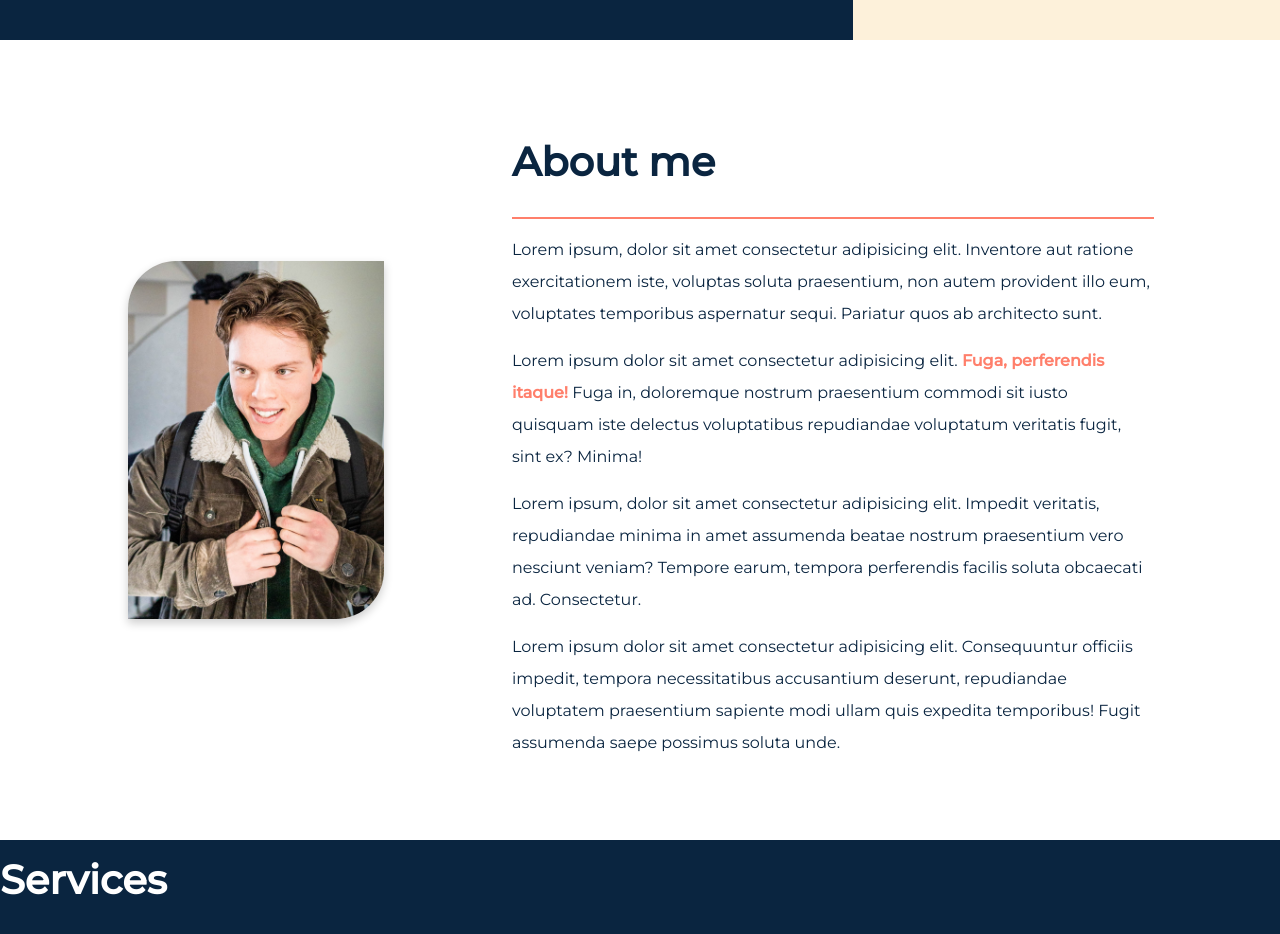
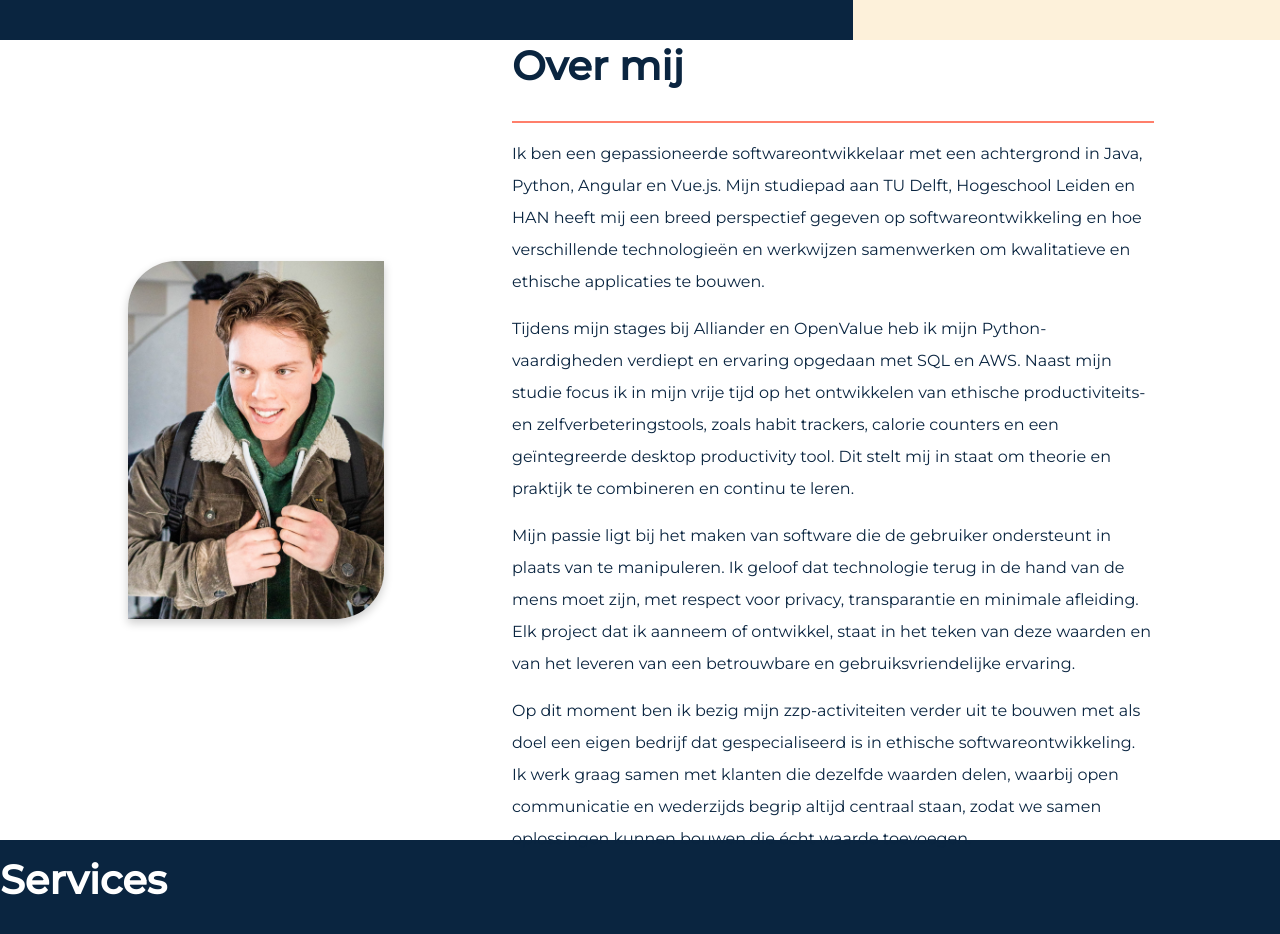
Before and after one commit to MitchellvanR/portfolio-v2, an Angular app: page / in a window 1280 px wide. Shown: the part 760-1694 px from the top of the page. Built offline with nearby package versions, Linux system fonts and the light colour scheme.

Commit message:
Add text for the about page

```diff
--- a/src/app/about/about.html
+++ b/src/app/about/about.html
@@ -3,11 +3,10 @@
         <img src="assets/images/aboutme.jpg" alt="Mitchell van Rijswijk, software developer">
     </div>
     <div class="text-container">
-        <h1>About me</h1>
+        <h1>{{  text.title  }}</h1>
         <div class="hr-accent"></div>
-        <p>Lorem ipsum, dolor sit amet consectetur adipisicing elit. Inventore aut ratione exercitationem iste, voluptas soluta praesentium, non autem provident illo eum, voluptates temporibus aspernatur sequi. Pariatur quos ab architecto sunt.</p>
-        <p>Lorem ipsum dolor sit amet consectetur adipisicing elit. <b style="color: var(--accent-color)">Fuga, perferendis itaque!</b> Fuga in, doloremque nostrum praesentium commodi sit iusto quisquam iste delectus voluptatibus repudiandae voluptatum veritatis fugit, sint ex? Minima!</p>
-        <p>Lorem ipsum, dolor sit amet consectetur adipisicing elit. Impedit veritatis, repudiandae minima in amet assumenda beatae nostrum praesentium vero nesciunt veniam? Tempore earum, tempora perferendis facilis soluta obcaecati ad. Consectetur.</p>
-        <p>Lorem ipsum dolor sit amet consectetur adipisicing elit. Consequuntur officiis impedit, tempora necessitatibus accusantium deserunt, repudiandae voluptatem praesentium sapiente modi ullam quis expedita temporibus! Fugit assumenda saepe possimus soluta unde.</p>
+        @for (paragraph of text.paragraphs; track paragraph) {
+            <p>{{ paragraph }}</p>
+        }
     </div>
 </article>
--- a/src/app/about/about.ts
+++ b/src/app/about/about.ts
@@ -1,4 +1,5 @@
-import { Component } from '@angular/core';
+import { Component, Input } from '@angular/core';
+import { TRANSLATIONS } from '../translations';
 
 @Component({
   selector: 'app-about',
@@ -7,5 +8,9 @@ import { Component } from '@angular/core';
   styleUrl: './about.css'
 })
 export class About {
+  @Input() activeLanguage: 'NL' | 'EN' = 'NL'
 
+  get text() {
+    return TRANSLATIONS[this.activeLanguage].about
+  }
 }
--- a/src/app/app.html
+++ b/src/app/app.html
@@ -7,7 +7,7 @@
 </app-navigation>
 <main>
     <app-splash [activeLanguage]="activeLanguage" (sectionChange)="onSectionChange($event)"></app-splash>
-    <app-about></app-about>
+    <app-about [activeLanguage]="activeLanguage"></app-about>
     <app-services></app-services>
     <app-skills></app-skills>
 </main>
--- a/src/app/translations.ts
+++ b/src/app/translations.ts
@@ -3,7 +3,10 @@ export const TRANSLATIONS = {
         about: {
             title: 'Over mij',
             paragraphs: [
-
+                'Ik ben een gepassioneerde softwareontwikkelaar met een achtergrond in Java, Python, Angular en Vue.js. Mijn studiepad aan TU Delft, Hogeschool Leiden en HAN heeft mij een breed perspectief gegeven op softwareontwikkeling en hoe verschillende technologieën en werkwijzen samenwerken om kwalitatieve en ethische applicaties te bouwen.',
+                'Tijdens mijn stages bij Alliander en OpenValue heb ik mijn Python-vaardigheden verdiept en ervaring opgedaan met SQL en AWS. Naast mijn studie focus ik in mijn vrije tijd op het ontwikkelen van ethische productiviteits- en zelfverbeteringstools, zoals habit trackers, calorie counters en een geïntegreerde desktop productivity tool. Dit stelt mij in staat om theorie en praktijk te combineren en continu te leren.',
+                'Mijn passie ligt bij het maken van software die de gebruiker ondersteunt in plaats van te manipuleren. Ik geloof dat technologie terug in de hand van de mens moet zijn, met respect voor privacy, transparantie en minimale afleiding. Elk project dat ik aanneem of ontwikkel, staat in het teken van deze waarden en van het leveren van een betrouwbare en gebruiksvriendelijke ervaring.',
+                'Op dit moment ben ik bezig mijn zzp-activiteiten verder uit te bouwen met als doel een eigen bedrijf dat gespecialiseerd is in ethische softwareontwikkeling. Ik werk graag samen met klanten die dezelfde waarden delen, waarbij open communicatie en wederzijds begrip altijd centraal staan, zodat we samen oplossingen kunnen bouwen die écht waarde toevoegen.'
             ]
         },
         navigation: {
@@ -28,7 +31,10 @@ export const TRANSLATIONS = {
         about: {
             title: 'About me',
             paragraphs: [
-
+                'I am a passionate software developer with a background in Java, Python, Angular, and Vue.js. My academic journey at TU Delft, Leiden University of Applied Sciences, and HAN University of Applied Sciences has given me a broad perspective on software development and how different technologies and approaches come together to build high-quality and ethical applications.',
+                'During my internships at Alliander and OpenValue, I deepened my Python skills and gained experience with SQL and AWS. Outside of my studies, I focus on developing ethical productivity and self-improvement tools, such as habit trackers, calorie counters, and an integrated desktop productivity tool. This allows me to combine theory and practice while continuously learning.',
+                'My passion lies in creating software that supports users rather than manipulates them. I believe technology should be back in the hands of the people, with respect for privacy, transparency, and minimal distractions. Every project I take on or develop reflects these values and aims to deliver a reliable and user-friendly experience.',
+                'Currently, I am expanding my freelance activities with the goal of building my own company focused on ethical software development. I enjoy collaborating with clients who share the same values, where open communication and mutual understanding are always central, so we can build solutions that truly add value together.'
             ]
         },
         navigation: {
```
